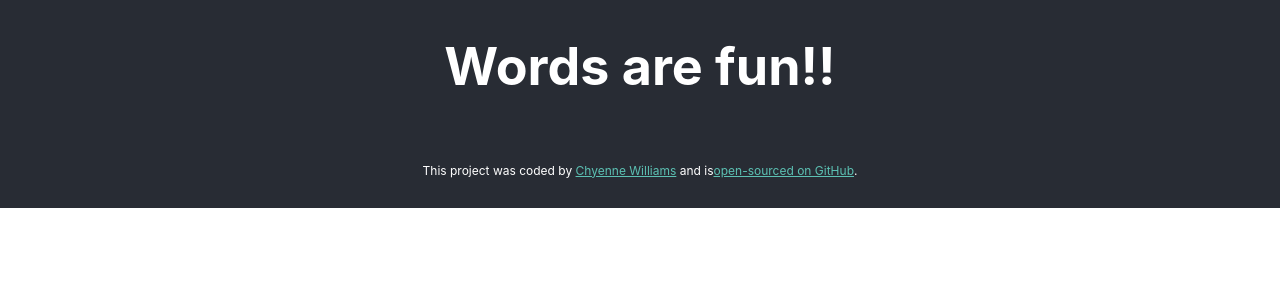
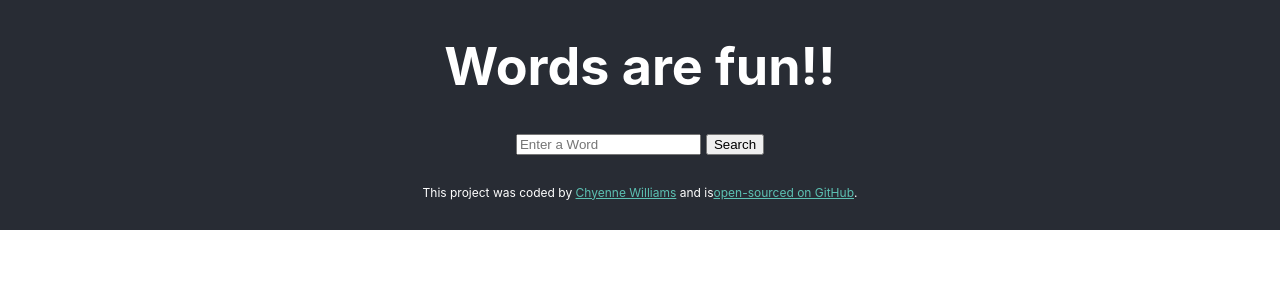
Before and after one commit to ChyenneW/react-dictionary-project, a React (Create React App) app: page / in a window 1280 px wide. Shown: the top 300 px of the page. Built offline with nearby package versions, Linux system fonts and the light colour scheme.

Commit message:
Created and styled Dictionary component

```diff
--- a/src/App.js
+++ b/src/App.js
@@ -2,6 +2,7 @@ import React from "react";
 import Footer from "./Footer";
 
 import "./App.css";
+import Dictionary from "./Dictionary";
 
 function App() {
   return (
@@ -9,6 +10,7 @@ function App() {
       <header className="App-header">
         <h1>Words are fun!!</h1>
       </header>
+      <Dictionary />
       <Footer />
     </div>
   );
--- /dev/null
+++ b/src/Dictionary.css
@@ -0,0 +1,8 @@
+.searchBar {
+  margin-right: 5px;
+}
+
+.keyword {
+  font-size: 50px;
+  margin: 10px;
+}
--- /dev/null
+++ b/src/Dictionary.js
@@ -0,0 +1,53 @@
+import React, { useState, useEffect } from "react";
+
+import "./Dictionary.css";
+
+export default function Dictionary() {
+  let [keyword, setKeyword] = useState("");
+  let [loaded, setLoaded] = useState("unloaded");
+
+  useEffect(() => {
+    setLoaded("unloaded");
+  }, [keyword]);
+
+  function submitKeyword(event) {
+    event.preventDefault();
+    setLoaded("loaded");
+  }
+
+  function updateKeyword(event) {
+    event.preventDefault();
+    setKeyword(event.target.value);
+  }
+
+  if (loaded === "unloaded") {
+    return (
+      <div>
+        <form onSubmit={submitKeyword}>
+          <input
+            type="search"
+            placeholder="Enter a Word"
+            className="searchBar"
+            onChange={updateKeyword}
+          />
+          <input type="submit" value="Search" className="searchBarButton" />
+        </form>
+      </div>
+    );
+  } else {
+    return (
+      <div>
+        <form onSubmit={submitKeyword}>
+          <input
+            type="search"
+            placeholder="Enter a Word"
+            className="searchBar"
+            onChange={updateKeyword}
+          />
+          <input type="submit" value="Search" className="searchBarButton" />
+        </form>
+        <div className="keyword">{keyword}</div>
+      </div>
+    );
+  }
+}
```
